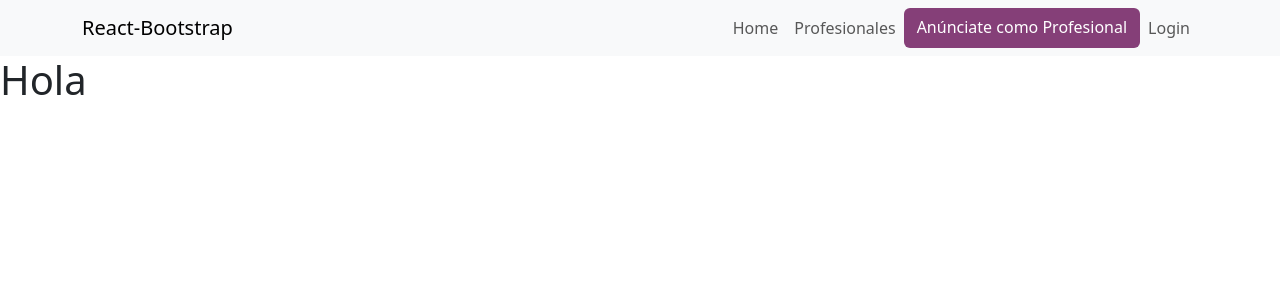
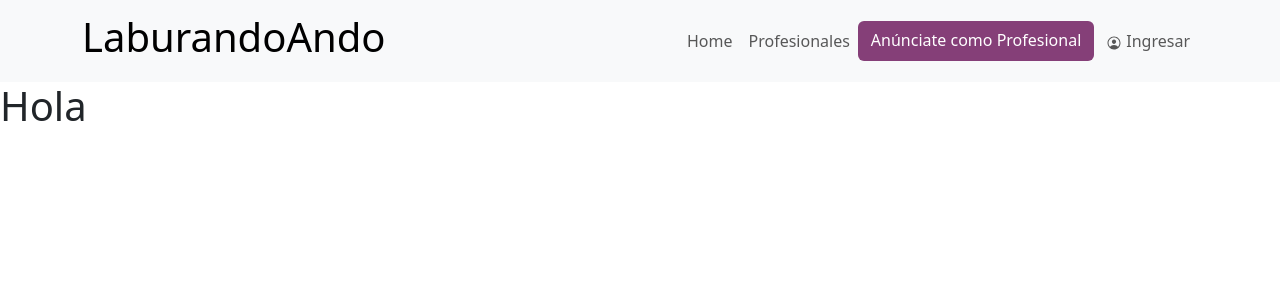
Before and after one commit to FranprzDev/LaburandoAndo, a React (Vite) app: page / in a window 1280 px wide. Shown: the top 300 px of the page. Built offline with nearby package versions, Linux system fonts and the light colour scheme.

Commit message:
Se instalo react icons y se realizo el boton Ingresar tambien se agrando el titulo LaburandoAndo del Navbar

```diff
--- a/package.json
+++ b/package.json
@@ -14,6 +14,7 @@
     "react": "^18.3.1",
     "react-bootstrap": "^2.10.4",
     "react-dom": "^18.3.1",
+    "react-icons": "^5.2.1",
     "react-router-dom": "^6.25.1"
   },
   "devDependencies": {
--- a/src/components/Menu.jsx
+++ b/src/components/Menu.jsx
@@ -1,19 +1,20 @@
 import React from 'react'
 import { Container, Nav, Navbar } from 'react-bootstrap'
+import { IoPersonCircleOutline } from "react-icons/io5";
 import { Link } from 'react-router-dom'
 
 const Menu = () => {
   return (
     <Navbar expand="lg" className="bg-body-tertiary">
       <Container>
-        <Navbar.Brand href="#home">React-Bootstrap</Navbar.Brand>
+        <Navbar.Brand><h5 className='display-6'>LaburandoAndo</h5></Navbar.Brand>
         <Navbar.Toggle aria-controls="basic-navbar-nav" />
         <Navbar.Collapse id="basic-navbar-nav">
           <Nav className="ms-auto">
             <Link className='nav-link'>Home</Link>
             <Link className='nav-link'>Profesionales</Link>
             <Link className='btn btn-Profesional'>Anúnciate como Profesional</Link>
-            <Link className='nav-link'>Login</Link>
+            <Link className='nav-link'><IoPersonCircleOutline className='mx-1'/>Ingresar</Link>
           </Nav>
         </Navbar.Collapse>
       </Container>
```
Also changed, not shown: 1 other file (tests, documents, lock files or other folders).
